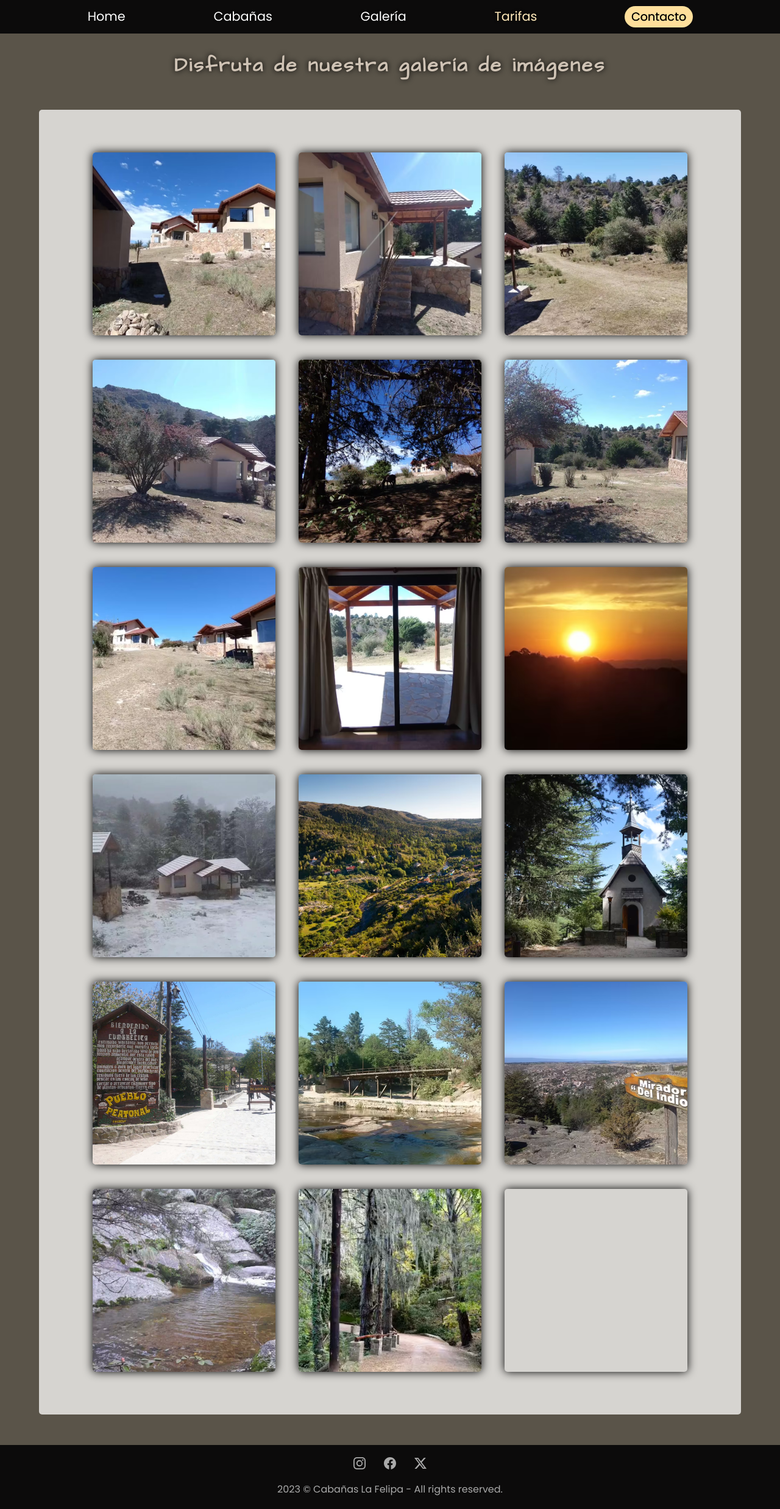
After one commit to ferwargit/django_La_Felipa, a Django app: page /galeria/ in a window 1280 px wide. The commit adds this page. Shown: the whole page at 61% size. Run offline with Django 4.2, Linux system fonts and the light colour scheme; grey boxes are pictures that could not be loaded.

Commit message:
Galería

```diff
--- /dev/null
+++ b/lafelipa/templates/galeria.html
@@ -0,0 +1,77 @@
+{% extends 'layouts/base.html' %}
+
+{% load static %}
+
+{% block title %}
+  Galería
+{% endblock %}
+
+{% block extra_css %}
+  <link rel="stylesheet" href="{% static 'css/gallery.css' %}" />
+{% endblock %}
+
+{% block bootstrap %}
+
+{% endblock %}
+
+{% block main %}
+  <h1 class="gallery_title">Disfruta de nuestra galería de imágenes</h1>
+  <div class="gallery">
+    <div class="gallery__pic">
+      <img src="{% static 'img/gal-1.avif' %}" alt="imagen cabañas" />
+    </div>
+    <div class="gallery__pic">
+      <img src="{% static 'img/gal-2.avif' %}" alt="imagen cabaña" />
+    </div>
+    <div class="gallery__pic">
+      <img src="{% static 'img/gal-3.avif' %}" alt="imagen ingreso a complejo de cabañas" />
+    </div>
+    <div class="gallery__pic">
+      <img src="{% static 'img/gal-4.avif' %}" alt="imagen cabaña" />
+    </div>
+    <div class="gallery__pic">
+      <img src="{% static 'img/gal-5.avif' %}" alt="imagen cabaña" />
+    </div>
+    <div class="gallery__pic">
+      <img src="{% static 'img/gal-6.avif' %}" alt="imagen cabaña" />
+    </div>
+    <div class="gallery__pic">
+      <img src="{% static 'img/gal-7.avif' %}" alt="imagen cabañas" />
+    </div>
+    <div class="gallery__pic">
+      <img src="{% static 'img/gal-8.avif' %}" alt="imagen ventanal cabaña" />
+    </div>
+    <div class="gallery__pic">
+      <img src="{% static 'img/gal-9.avif' %}" alt="imagen Bienvenidos a La Cumbrecita" />
+    </div>
+    <div class="gallery__pic">
+      <img src="{% static 'img/gal-10.jpg' %}" alt="imagen arboleda" />
+    </div>
+    <div class="gallery__pic">
+      <img src="{% static 'img/gal-11.avif' %}" alt="imagen paisaje de sierras" />
+    </div>
+    <div class="gallery__pic">
+      <img src="{% static 'img/gal-12.avif' %}" alt="imagen capilla" />
+    </div>
+    <div class="gallery__pic">
+      <img src="{% static 'img/gal-13.avif' %}" alt="imagen rio" />
+    </div>
+    <div class="gallery__pic">
+      <img src="{% static 'img/gal-14.avif' %}" alt="imagen puente" />
+    </div>
+    <div class="gallery__pic">
+      <img src="{% static 'img/gal-15.avif' %}" alt="imagen mirador del indio" />
+    </div>
+    <div class="gallery__pic">
+      <img src="{% static 'img/gal-16.avif' %}" alt="imagen cabaña" />
+    </div>
+    <div class="gallery__pic">
+      <img src="{% static 'img/gal-17.avif' %}" alt="imagen cabaña" />
+    </div>
+    <div class="gallery__video">
+      <video width="100%" height="100%" autoplay loop muted>
+        <source src="{% static 'img/gal-18.mp4' %}" type="video/mp4" />
+      </video>
+    </div>
+  </div>
+{% endblock %}
--- a/lafelipa/templates/layouts/partials/head.html
+++ b/lafelipa/templates/layouts/partials/head.html
@@ -3,9 +3,6 @@
 <meta name="viewport" content="width=device-width, initial-scale=1.0" />
 <meta name="description" content="Disfruta de una estadía inolvidable en La Felipa, un hermoso complejo de cabañas, ubicado en la localidad de La Cumbrecita, en Córdoba, Argentina. Rodeado de naturaleza, ofrece comodidad, tranquilidad y acceso a increíbles senderos de las sierras. ¡Reserva ahora y vive una experiencia única en La Felipa!" />
 <meta name="keywords" content="alquiler, cabañas, La Felipa, La Cumbrecita, Córdoba, Argentina, naturaleza, tranquilidad, sierras, descanso, turismo, " />
-
-
-
 <link rel="stylesheet" href="{% static 'css/style.css' %}" />
 <!-- googleFont -->
 <link rel="preconnect" href="https://fonts.googleapis.com" />
--- a/lafelipa/templates/layouts/partials/menu.html
+++ b/lafelipa/templates/layouts/partials/menu.html
@@ -17,7 +17,7 @@
       <a href="./pages/cabanas.html">Cabañas</a>
     </li>
     <li class="nav__menu__item1__resp">
-      <a href="./pages/galeria.html">Galería</a>
+      <a href="{% url 'galeria' %}">Galería</a>
     </li>
     <li class="nav__menu__item1__resp">
       <a href="{% url 'tarifas' %}">Tarifas</a>
--- a/lafelipa/templates/layouts/partials/nav.html
+++ b/lafelipa/templates/layouts/partials/nav.html
@@ -19,7 +19,7 @@
       <a href="./pages/cabanas.html" class="a2">Cabañas</a>
     </li>
     <li class="nav__menu__item1">
-      <a href="./pages/galeria.html" class="a3">Galería</a>
+      <a href="{% url 'galeria' %}" class="a3">Galería</a>
     </li>
     <li class="nav__menu__item1">
       <a href="{% url 'tarifas' %}" class="a4">Tarifas</a>
--- a/lafelipa/templates/tarifas.html
+++ b/lafelipa/templates/tarifas.html
@@ -8,6 +8,10 @@
 
 {% block extra_css %}
   <link rel="stylesheet" href="{% static 'css/tarifas.css' %}" />
+{% endblock %}
+
+{% block bootstrap %}
+
 {% endblock %}
 
 {% block main %}
--- a/lafelipa/urls.py
+++ b/lafelipa/urls.py
@@ -3,6 +3,7 @@ from . import views
 
 urlpatterns = [
   path('', views.home, name='home'),
+  path('galeria/', views.galeria, name='galeria'),
   path('tarifas/', views.tarifas, name='tarifas'),
   path('contacto/', views.contacto, name='contacto'),
 ]
--- a/lafelipa/views.py
+++ b/lafelipa/views.py
@@ -5,6 +5,9 @@ def home(request):
     context = {'show_clima': True}
     return render(request, 'home.html', context)
 
+def galeria(request):
+    return render(request, 'galeria.html')
+
 def tarifas(request):
     return render(request, 'tarifas.html')
 
```
Also changed, not shown: lafelipa/static/css/gallery.css (+16 -7 lines), lafelipa/templates/galeria2.html (added).
